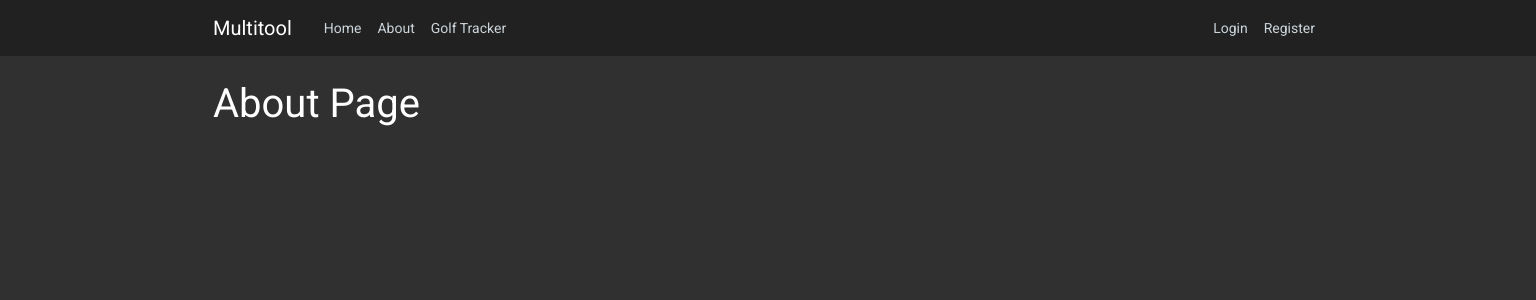
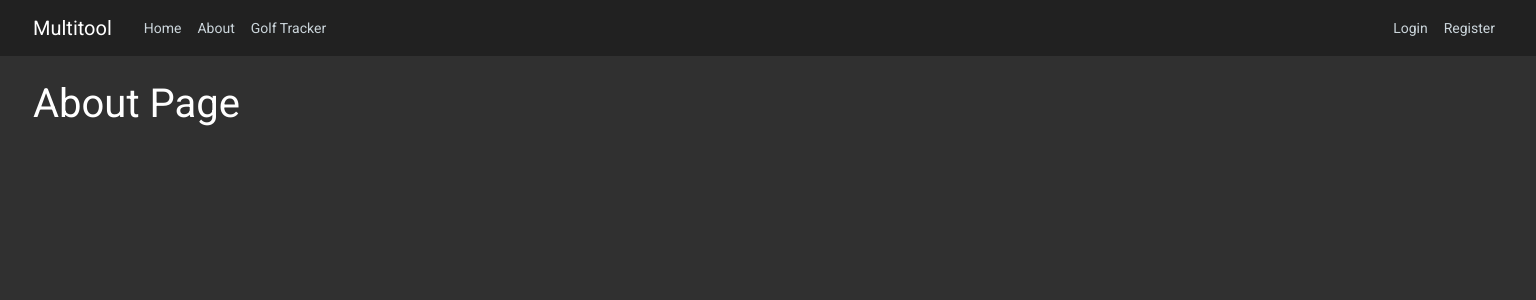
Before and after one commit to matthew11j/Multitool, a Flask app: page /about in a window 1536 px wide. Shown: the top 300 px of the page. Run offline with Flask 2, Linux system fonts and the light colour scheme; some libraries are stand-ins or nearby versions.

Commit message:
window change

```diff
--- a/multitool/static/main.css
+++ b/multitool/static/main.css
@@ -155,11 +155,17 @@ a.article-title:hover {
   }
 }
 
+@media (min-width: 1501px) {
+  .container {
+    max-width: 1500px  !important;
+  }
+}
+
 @media (min-width: 1000px) {
   .modal-dialog {
     max-width: 1000px;
     margin: 1.5rem auto;
-}
+  }
 }
 
 .dark-card-sm {
```
